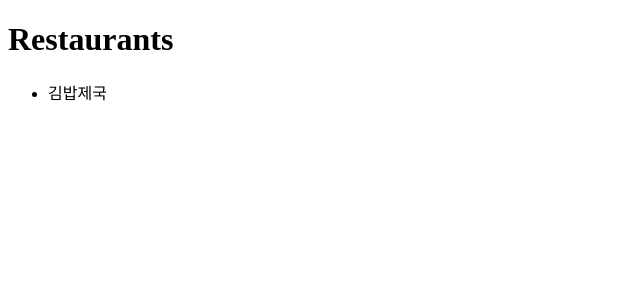
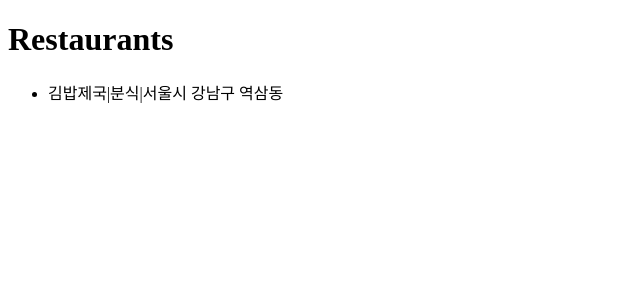
Before and after one commit to CodeSoom/react-week4-assignment-2, a React app: page / in a window 1280 px wide. Shown: the top 300 px of the page, without its empty margins (0-640 px from the left). Built offline with nearby package versions, Linux system fonts and the light colour scheme.

Commit message:
보이는 것에 카테고리, 주소 추가

```diff
--- a/src/Restaurants.jsx
+++ b/src/Restaurants.jsx
@@ -6,6 +6,10 @@ export default function Restaurants({ restaurants }) {
       {restaurants.map((restaurant) => (
         <li key={restaurant.id}>
           {restaurant.name}
+          |
+          {restaurant.category}
+          |
+          {restaurant.address}
         </li>
       ))}
     </ul>
```
